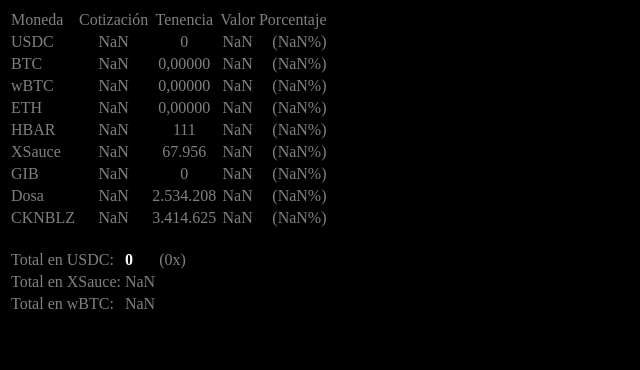
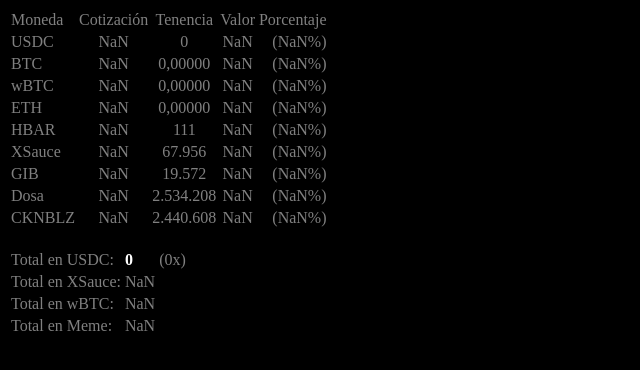
Before and after one commit to guillegoldar/guillegoldar.github.io, a plain HTML site: page index.html in a window 1280 px wide. Shown: the whole page, without its empty margins (0-640 px from the left). Drawn offline with Linux system fonts and the light colour scheme; no server answers.

Commit message:
Act. Ten.

```diff
--- a/index.html
+++ b/index.html
@@ -26,6 +26,7 @@
 <tr class="gris"><td>Total en USDC: </td><td id="total" class="negrita"></td><td id="x" class="gris"></td></tr>
 <tr class="gris"><td>Total en XSauce: </td><td id="totalXSauce"></td></tr>
 <tr class="gris"><td>Total en wBTC: </td><td id="totalWBTC"></td></tr>
+<tr class="gris"><td>Total en Meme: </td><td id="totalMeme"></td></tr>
 <br>
 </table>
 <table class="seccionPrincipal">
--- a/sauce.js
+++ b/sauce.js
@@ -18,9 +18,9 @@ const tenenciaWBTC = 0;
 const tenenciaETH = 0;
 const tenenciaHBAR = 111.008;
 const tenenciaXSauce = 67956.342
-const tenenciaGIB = 0;
+const tenenciaGIB = 19571.662;
 const tenenciaDosa = 2534208.08;
-const tenenciaCKNBLZ = 3414625.047;
+const tenenciaCKNBLZ = 2440608.283;
 //const tenenciaBob = 3507191.584;
 
 let obtenerCotHedera = (Id) => {
@@ -238,4 +238,5 @@ let refrescar=()=>{
   document.getElementById('x').textContent = ' (' + Math.trunc(calcularTotal()/5000) + 'x)';
   document.getElementById('totalXSauce').textContent = formatoNum(parseFloat(calcularTotal()/document.getElementById('spCotXSauce').innerText),0);
   document.getElementById('totalWBTC').textContent = formatoNum(parseFloat(calcularTotal()/document.getElementById('spCotWBTC').innerText),5);
+  document.getElementById('totalMeme').textContent = formatoNum((document.getElementById('vGIB').textContent+document.getElementById('vDosa').textContent+document.getElementById('vCKNBLZ').textContent)/parseFloat(calcularTotal()),2);
 }
```
